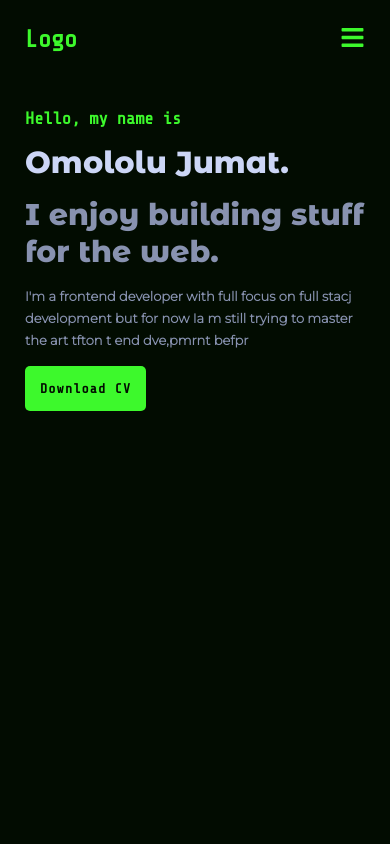
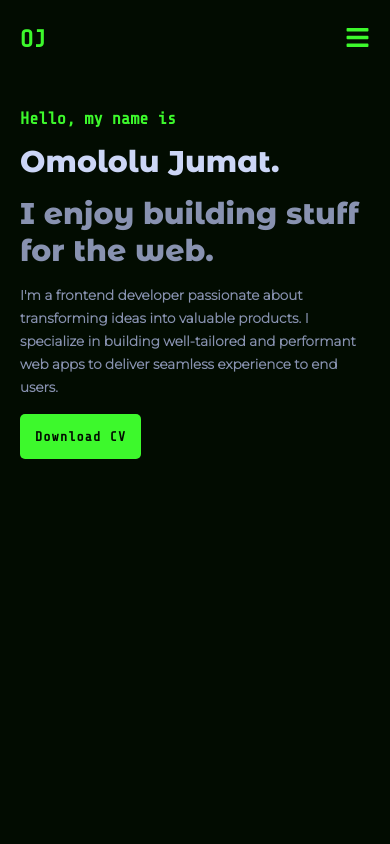
Before and after one commit to Jummate/omololujumat, a React (Vite) app: page / in a window 390 px wide. Shown: the top 844 px of the page. Built offline with nearby package versions, Linux system fonts and the light colour scheme; a web font is replaced by a local one.

Commit message:
chore: get the homepage to about 90% completion
chore: use clamp() for responsiveness on homepage

```diff
--- a/src/App.css
+++ b/src/App.css
@@ -1,7 +1,7 @@
 .App__container {
   width: 100%;
   position: relative;
-  padding: 0 25px;
+  padding: 0 20px;
 }
 
 .blur {
@@ -13,3 +13,9 @@
     padding: 0 65px;
   }
 }
+
+@media screen and (min-width: 480px) {
+  .App__container {
+    padding: 0 40px;
+  }
+}
--- a/src/components/nav/Navigation.css
+++ b/src/components/nav/Navigation.css
@@ -28,6 +28,15 @@
 
 .Nav__link__container li:hover {
   color: var(--slate);
+}
+
+.logo {
+  cursor: pointer;
+}
+
+.logo a {
+  text-decoration: none;
+  color: var(--very-light-green);
 }
 
 .fa-icon {
--- a/src/components/nav/Navigation.jsx
+++ b/src/components/nav/Navigation.jsx
@@ -25,7 +25,14 @@ export const Nav = () => {
     <header className="Nav__container">
       <nav className="Nav__inner_container">
         <div className="Nav__logo_container">
-          <h1>Logo</h1>
+          <h1 className="logo">
+            <a
+              href="/"
+              title="Logo"
+            >
+              OJ
+            </a>
+          </h1>
         </div>
         <div className="Nav__link__container">
           {/* <UnorderedList items={["Home", "About", "Projects", "Contact"]} /> */}
--- a/src/containers/home/Home.css
+++ b/src/containers/home/Home.css
@@ -5,7 +5,7 @@
   /* font-weight: 100; */
   height: 100vh;
   padding: 30px 0px;
-  font-family: var(--ff-sans);
+  /* font-family: var(--ff-sans); */
   /* background-color: red; */
 }
 
@@ -16,32 +16,32 @@
   font-family: var(--ff-mono);
 }
 
-.Home__name,
-.Home__interest {
+.Home__name {
   margin-bottom: 15px;
-  font-size: 3.05rem;
+  font-size: 3.02rem;
   font-weight: 900;
   font-family: "Montserrat Alternates", sans-serif;
-}
-.Home__interest {
-  font-size: 3rem;
-  /* font-size: clamp(30px, 8vw, 80px); */
+  font-size: clamp(3rem, 5vw, 5rem);
 }
 
 .Home__interest {
-  font-size: 3rem;
+  /* font-size: 3rem; */
+  font-weight: 900;
+  font-family: "Montserrat Alternates", sans-serif;
   color: var(--slate);
-  /* font-size: clamp(25px, 8vw, 75px); */
+  font-size: clamp(3rem, 5vw, 5rem);
+  margin-bottom: 15px;
 }
 .Home__content {
   font-family: "Montserrat", sans-serif;
-  max-width: 400px;
-
+  max-width: 600px;
+  /* max-width: clamp(400px, 10vw, 700px); */
   font-size: 1.3rem;
   color: var(--slate);
   font-weight: bold;
   line-height: 1.7;
   margin-bottom: 15px;
+  font-size: clamp(1.35rem, 1.6vw, 1.8rem);
 
   /* font-size: 1.5rem; */
 }
--- a/src/containers/home/Home.jsx
+++ b/src/containers/home/Home.jsx
@@ -12,9 +12,9 @@ export const Home = () => {
         <p className="Home__interest">I enjoy building stuff for the web.</p>
 
         <p className="Home__content">
-          I'm a frontend developer with full focus on full stacj development but
-          for now Ia m still trying to master the art tfton t end dve,pmrnt
-          befpr{" "}
+          I'm a frontend developer passionate about transforming ideas into
+          valuable products. I specialize in building well-tailored and
+          performant web apps to deliver seamless experience to end users.
         </p>
         <p>
           <Button
```
